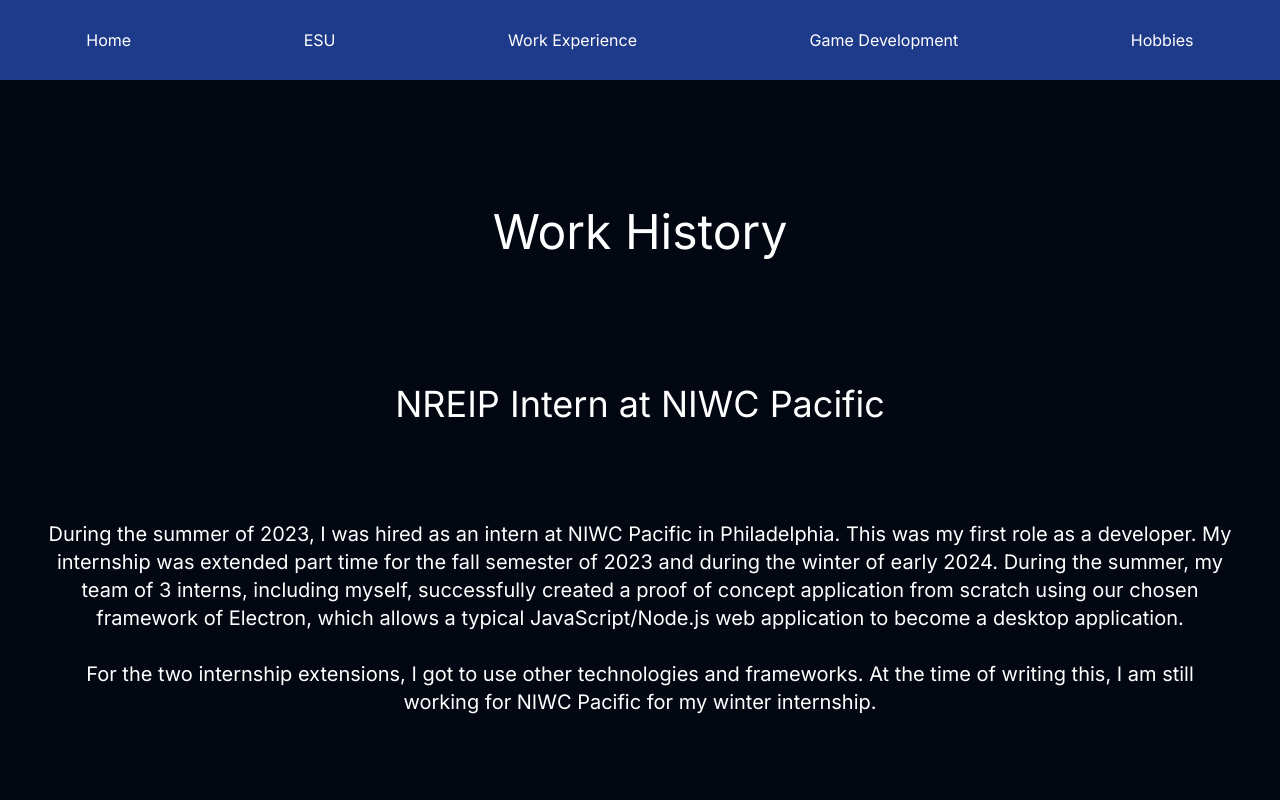
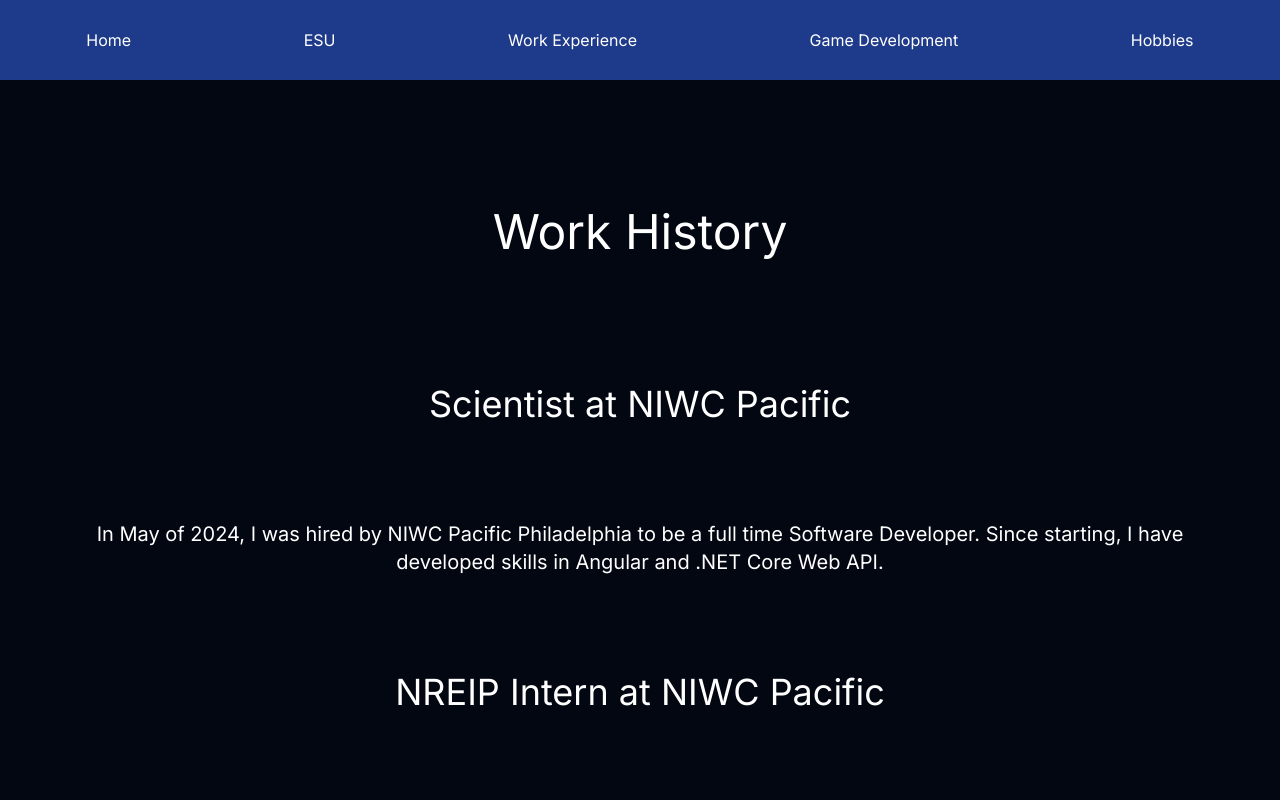
Before and after one commit to johnwinward/portfolio-nextjs, a Next.js app: page /experience in a window 1280 px wide. Shown: the top 800 px of the page. Built offline with nearby package versions, Linux system fonts and the light colour scheme.

Commit message:
update work experience with current role

```diff
--- a/app/experience/page.tsx
+++ b/app/experience/page.tsx
@@ -2,10 +2,12 @@
 import tutorImg from "@/public/images/tutor-of-the-month.png"
 
 export default function Experience() {
-    const introSection: SectionData = {
+    const internSection: SectionData = {
         title: 'NREIP Intern at NIWC Pacific',
     }
-
+    const scientistSection: SectionData = {
+        title: 'Scientist at NIWC Pacific'
+    }
     const nonDevSection: SectionData = {
         img: tutorImg,
         imgAlt: 'A image recognizing John Winward for winning tutor of the month in February',
@@ -18,15 +20,18 @@
         <main>
             <h1 className="text-white text-center text-5xl mt-32 mb-32">Work History</h1>
 
-            <PageSection sectionData={introSection}>
+            <PageSection sectionData={scientistSection}>
+                In May of 2024, I was hired by NIWC Pacific Philadelphia to be a full time Software Developer. Since starting, I have developed skills in Angular and .NET Core Web API.
+            </PageSection>
+
+            <PageSection sectionData={internSection}>
                 During the summer of 2023, I was hired as an intern at NIWC Pacific in Philadelphia. This was my first
                 role as a developer. My internship was extended part time for the fall semester of 2023 and during the winter of early
                 2024. During the summer, my team of 3 interns, including myself, successfully created a proof of concept application from scratch using
                 our chosen framework of Electron, which allows a typical JavaScript/Node.js web application to become a desktop application.
                 <br></br>
                 <br></br>
-                For the two internship extensions, I got to use other technologies and frameworks. At the time of writing this, I am still working
-                for NIWC Pacific for my winter internship.
+                For the two internship extensions, I got to use other technologies and frameworks. These include Microsoft Power Apps/Automate and NextJS.
             </PageSection>
 
             <PageSection sectionData={nonDevSection}>
```
